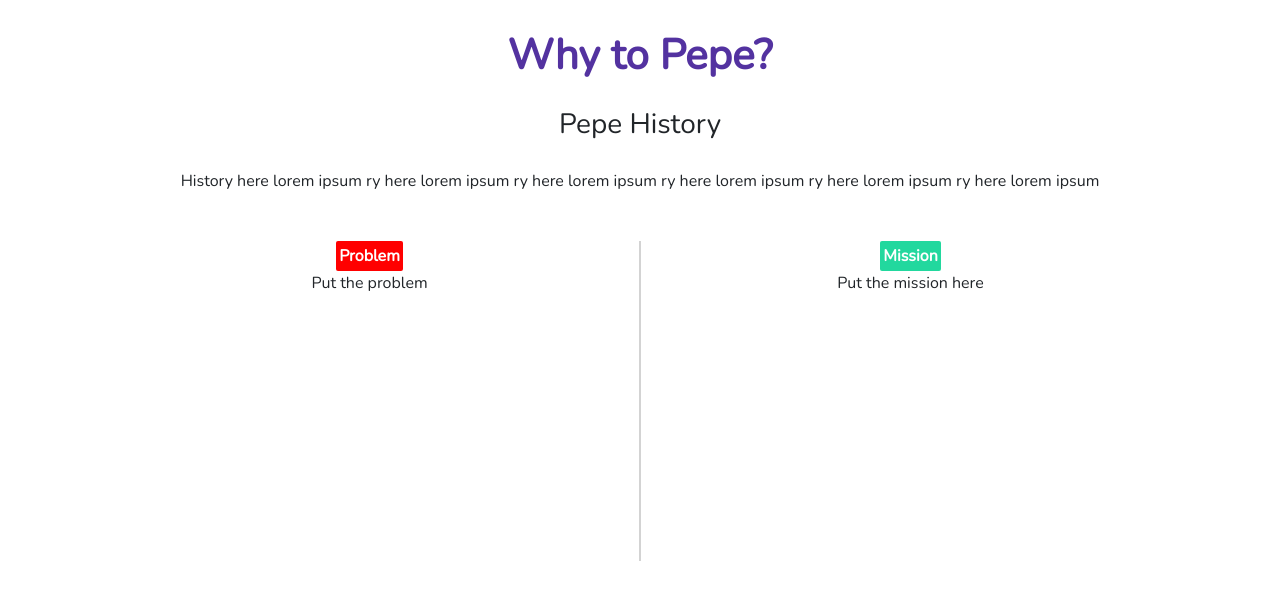
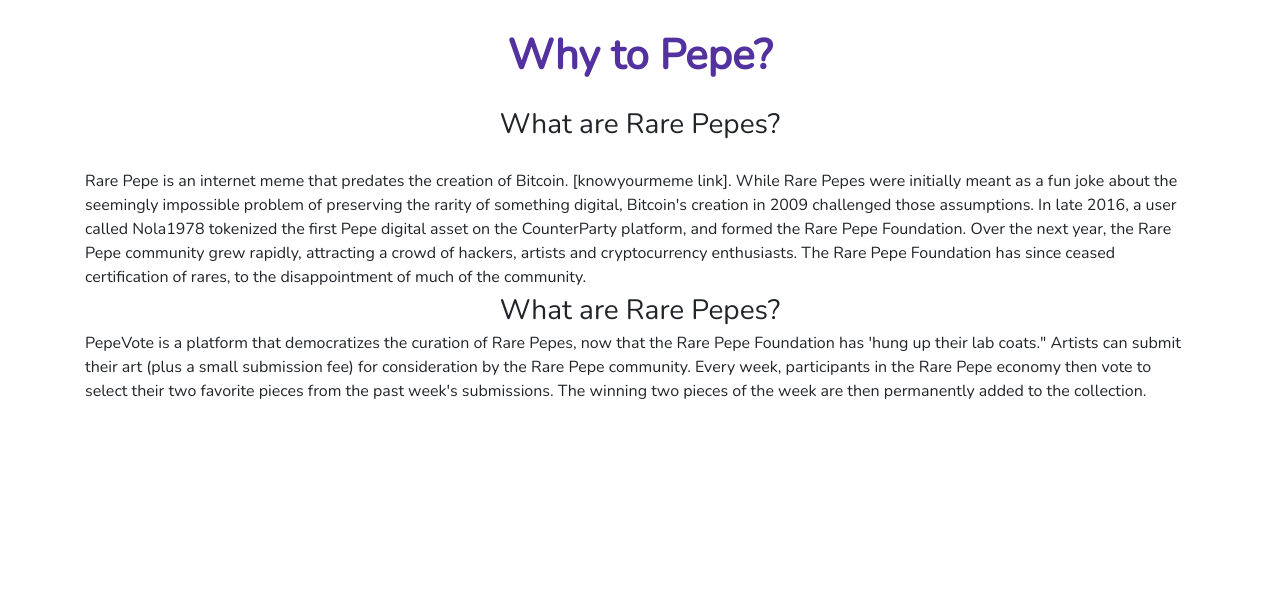
Before and after one commit to livinginformation/PepeVote, a Flask app: page /about in a window 1280 px wide. Shown: the part 56-656 px from the top of the page. Run offline with Flask 2, Linux system fonts and the light colour scheme; parts of the project's set-up code (start-up, migrations or seed data) failed here and were passed over; some libraries are stand-ins or nearby versions.

Commit message:
add text to about page

```diff
--- a/templates/about.html
+++ b/templates/about.html
@@ -5,21 +5,18 @@
     <p class='nice-header'>
         Why to Pepe?
     </p>
-    <div class='alone-text'>Pepe History</div>
+    <div class='alone-text'>What are Rare Pepes?</div>
     <br>
-    <div>History here lorem ipsum ry here lorem ipsum ry here lorem ipsum ry here lorem ipsum ry here lorem ipsum ry here lorem ipsum</div>
+    <div>
+      Rare Pepe is an internet meme that predates the creation of Bitcoin. [knowyourmeme link]. While Rare Pepes were initially meant as a fun joke about the seemingly impossible problem of preserving the rarity of something digital, Bitcoin's creation in 2009 challenged those assumptions. In late 2016, a user called Nola1978 tokenized the first Pepe digital asset on the CounterParty platform, and formed the Rare Pepe Foundation. Over the next year, the Rare Pepe community grew rapidly, attracting a crowd of hackers, artists and cryptocurrency enthusiasts. The Rare Pepe Foundation has since ceased certification of rares, to the disappointment of much of the community.
+    </div>
+
+
+    <div class='alone-text'>What are Rare Pepes?</div>
+
+    <div>
+      PepeVote is a platform that democratizes the curation of Rare Pepes, now that the Rare Pepe Foundation has 'hung up their lab coats." Artists can submit their art (plus a small submission fee) for consideration by the Rare Pepe community. Every week, participants in the Rare Pepe economy then vote to select their two favorite pieces from the past week's submissions. The winning two pieces of the week are then permanently added to the collection.
+    </div>
     <br>
-    <br>
-    <div class='container flex-row  d-flex'>
-        <div class='container flex-column align-items-center  d-flex right-column'>
-            <div class='problem'>Problem</div>
-            <div>Put the problem</div>
-        </div>
-        <div class='ruler'></div>
-        <div class='container flex-column align-items-center  d-flex'  >
-            <div class='mission'>Mission</div>
-            <div>Put the mission here</div>
-        </div>
-    </div>
 </div>
 {% endblock %}
```
